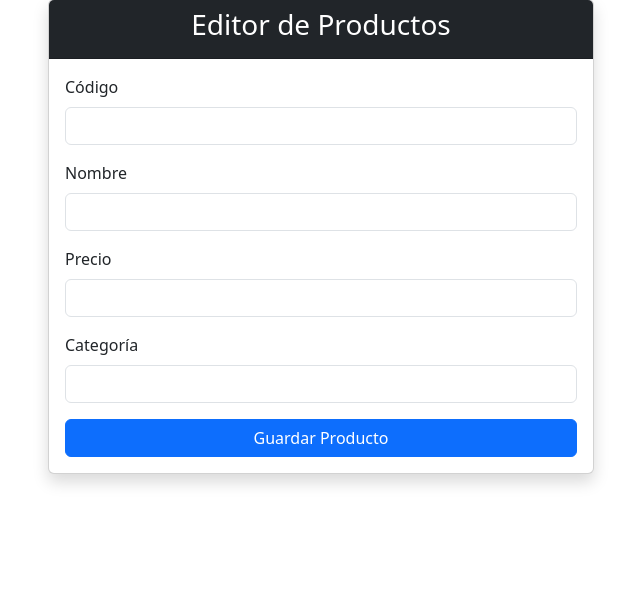
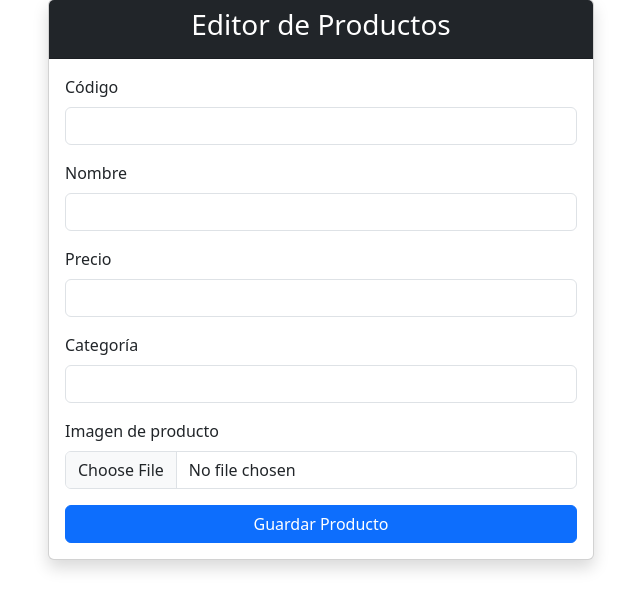
Before and after one commit to Sebas-Duque-sys/5to-Trimestre---Python, a Flask app: page /editar_producto/1 in a window 1280 px wide. Shown: the part 49-659 px from the top of the page, without its empty margins (319-959 px from the left). Run offline with Flask 3, Linux system fonts and the light colour scheme; a user stored in the database is signed in; data comes from the database, SQL or seed files in the repository.

Commit message:
-Contraseña e Imágenes
-Hashing de contraseñas
-Agregar imágenes a la pantalla de inicio
-Permitir la subida y almacenamiento de imágenes

```diff
--- a/TechStore/templates/editar_producto.html
+++ b/TechStore/templates/editar_producto.html
@@ -20,7 +20,7 @@
                         </h3>
                     </div>
                     <div class="card-body">
-                        <form action="/actualizar_producto" method="POST">
+                        <form action="/actualizar_producto" method="POST" enctype="multipart/form-data">
                             <div class="mb-3">
                                 <label class="form-label">
                                     Código
@@ -49,6 +49,12 @@
                                 <input type="text" name="categoria" class="form-control" value="{{producto.categoria}}" required>
                             </div>
 
+                            <div class="mb-3">
+                                <label class="form-label">
+                                    Imagen de producto
+                                </label>
+                                <input type="file" name="imagen" class="form-control" accept="image/png,image/jpeg,image/webp">
+                            </div>
                             <button class="btn btn-primary w-100">
                                 Guardar Producto
                             </button>
--- a/TechStore/templates/index1.html
+++ b/TechStore/templates/index1.html
@@ -149,7 +149,7 @@
             <div class="col-12 col-sm-6 col-md-4 col-lg-3">
                 <div class="card h-100 shadow-sm border-0">
                     <span class="position-absolute badge bg-danger m-2">Oferta</span>
-                    <img src="https://placehold.co/200x150/orange/white/" class="card-img-top" alt="...">
+                    <img src="static/uploads/imagenes/{{ producto.imagen_url }}" class="card-img-top" alt="...">
                     <div class="card-body d-flex flex-column">
                         <h6 class="text-muted mb-1">{{ producto.categoria }}</h6>
                         <h5 class="card-title mb-2">{{ producto.nombre }}</h5>
--- a/TechStore/templates/productos.html
+++ b/TechStore/templates/productos.html
@@ -46,6 +46,7 @@
             <table class="table table-bordered table-striped table-hover align-middle">
                 <thead class="table-dark">
                     <tr>
+                        <th>Imagen</th>
                         <th>Código</th>
                         <th>Nombre</th>
                         <th class="text-end">Precio</th>
@@ -56,6 +57,7 @@
                 <tbody>
                     {% for producto in productos %}
                     <tr>
+                        <td style="text-align: center;"><img src="static/uploads/imagenes/{{ producto.imagen_url }}" class="img-fluid rounded" style="width: 80px; height: 80px; object-fit: cover;" alt="{{ producto.nombre }}"></td>
                         <td>{{ producto.codigo }}</td>
                         <td>{{ producto.nombre }}</td>
                         <td class="text-end">{{ producto.precio }}</td>
```
Also changed, not shown: TechStore/templates/registro_producto.html (+8 -1 lines).
